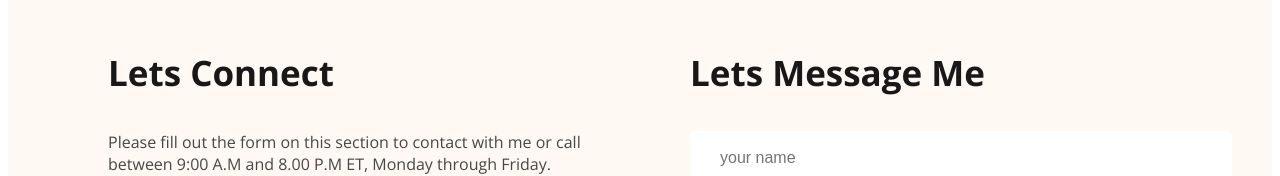
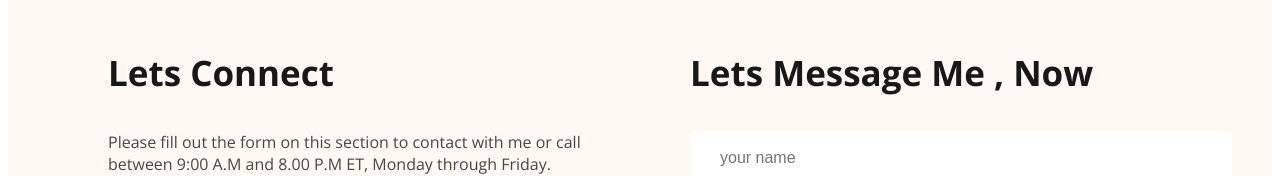
Before and after one commit to imranhowladar/test-repo, a plain HTML site: page index.html in a window 1280 px wide. Shown: the part 3550-3726 px from the top of the page. Drawn offline with nearby package versions, Linux system fonts and the light colour scheme.

Commit message:
second commit

```diff
--- a/index.html
+++ b/index.html
@@ -165,7 +165,7 @@
             </div>
         </div>
         <div class="footer-column">
-            <h3 class="footer-title">Lets Message Me</h3>
+            <h3 class="footer-title">Lets Message Me , Now</h3>
             <form class="contact" action="">
                 <input type="text" placeholder="your name">
                 <input type="email" placeholder="your email">
```
